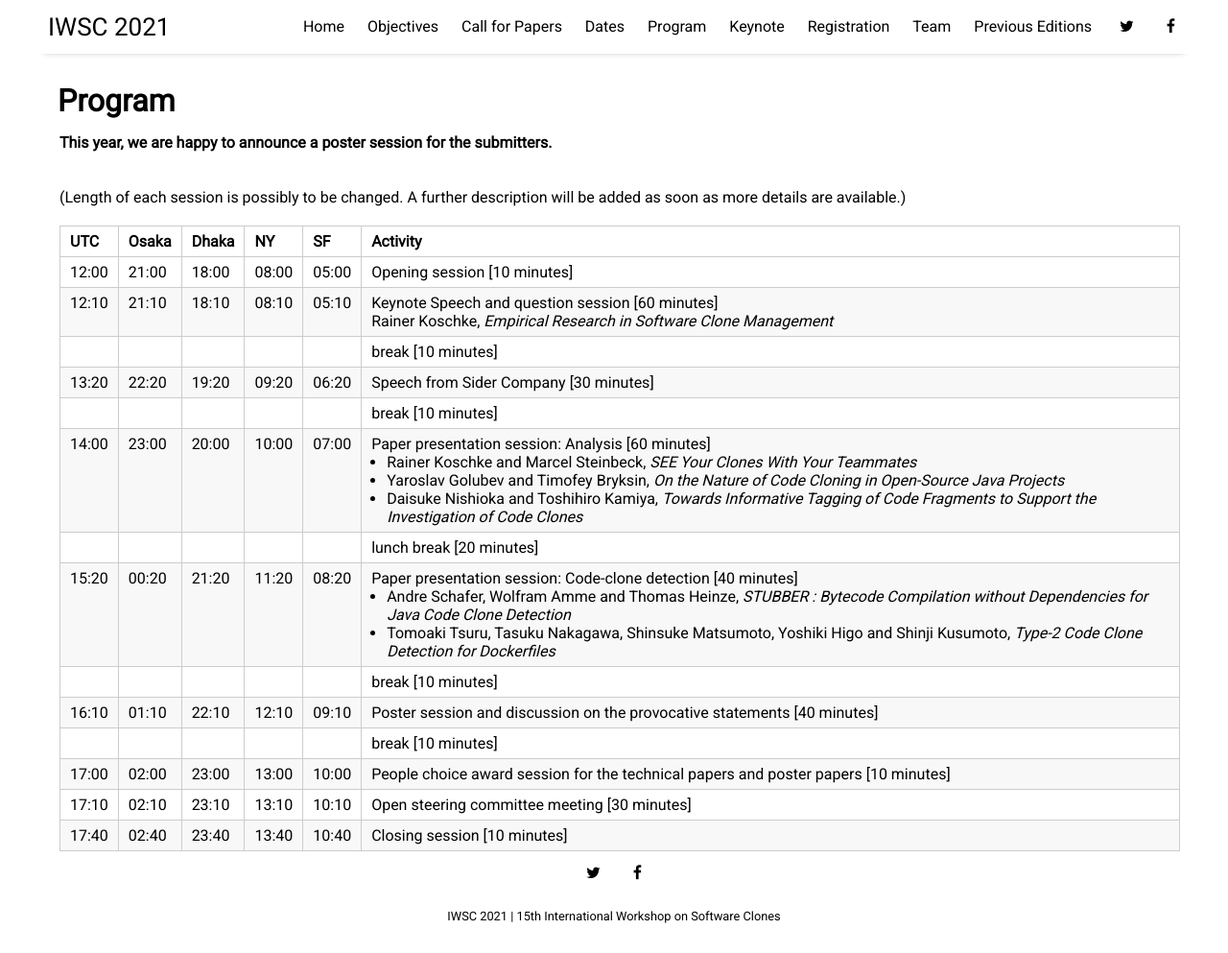
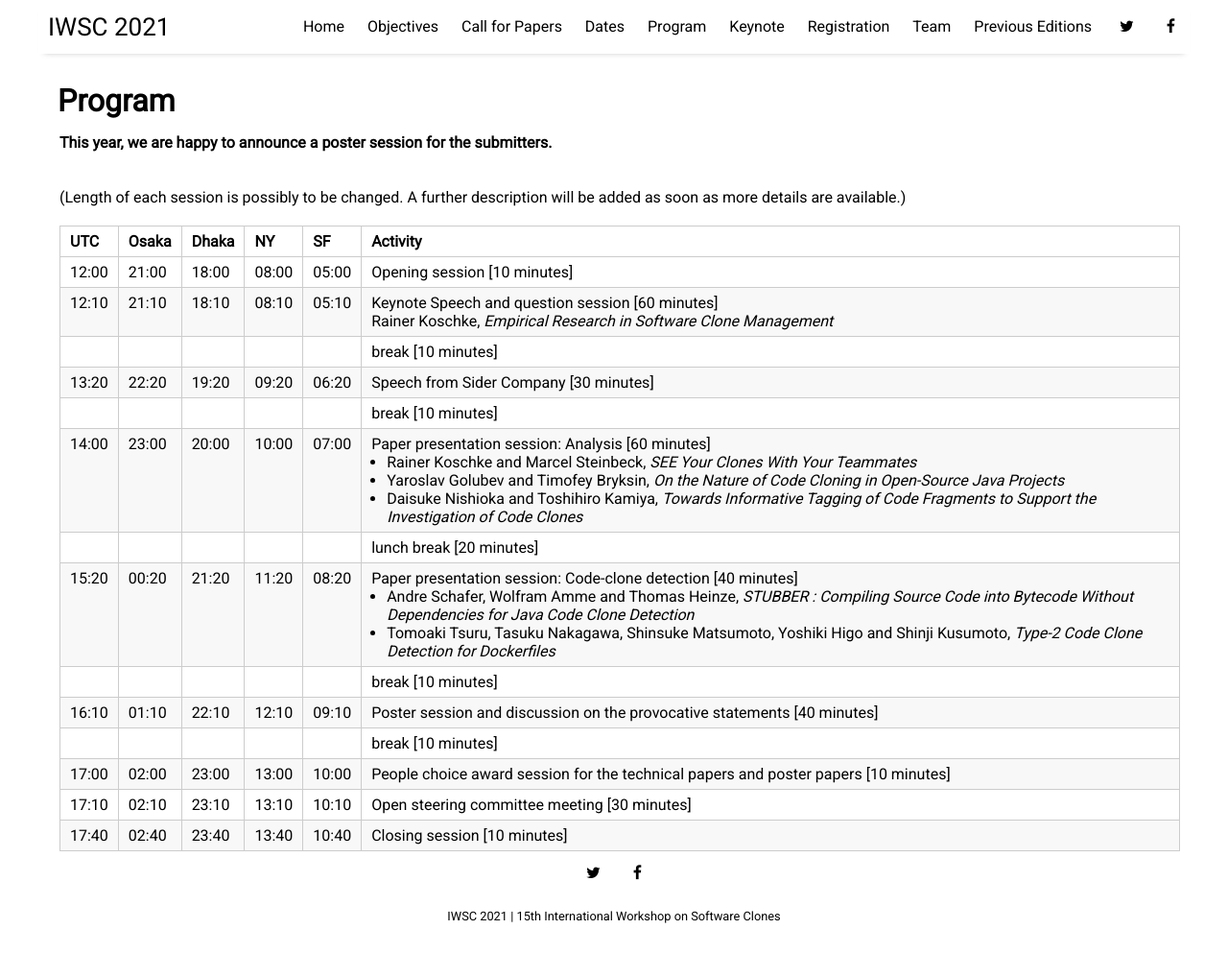
Before and after one commit to iwsc2023/iwsc2023.github.io, a Jekyll site: the page built from pages/program.html, in a window 1280 px wide and 993 px high. Shown: the whole window at 96% size. Built offline with Jekyll 4.4.1, drawn with Linux system fonts in a browser that asks for light colours; nearby versions of some CDN libraries.

Commit message:
update: modified a title of a paper

```diff
--- a/gen_session_table.py
+++ b/gen_session_table.py
@@ -13,7 +13,7 @@ Speech from Sider Company [30 minutes]
 break [10 minutes]
 Paper presentation session: Analysis [60 minutes]<ul><li>Rainer Koschke and Marcel Steinbeck, <i>SEE Your Clones With Your Teammates</i></li><li>Yaroslav Golubev and Timofey Bryksin, <i>On the Nature of Code Cloning in Open-Source Java Projects</i></li><li>Daisuke Nishioka and Toshihiro Kamiya, <i>Towards Informative Tagging of Code Fragments to Support the Investigation of Code Clones</i></li></ul>
 lunch break [20 minutes]
-Paper presentation session: Code-clone detection [40 minutes]<ul><li>Andre Schafer, Wolfram Amme and Thomas Heinze, <i>STUBBER : Bytecode Compilation without Dependencies for Java Code Clone Detection</i></li><li>Tomoaki Tsuru, Tasuku Nakagawa, Shinsuke Matsumoto, Yoshiki Higo and Shinji Kusumoto, <i>Type-2 Code Clone Detection for Dockerfiles</i></li></ul>
+Paper presentation session: Code-clone detection [40 minutes]<ul><li>Andre Schafer, Wolfram Amme and Thomas Heinze, <i>STUBBER : Compiling Source Code into Bytecode Without Dependencies for Java Code Clone Detection</i></li><li>Tomoaki Tsuru, Tasuku Nakagawa, Shinsuke Matsumoto, Yoshiki Higo and Shinji Kusumoto, <i>Type-2 Code Clone Detection for Dockerfiles</i></li></ul>
 break [10 minutes]
 Poster session and discussion on the provocative statements [40 minutes]
 break [10 minutes]
--- a/pages/program.html
+++ b/pages/program.html
@@ -126,7 +126,7 @@ table tr th :last-child, table tr td :last-child {
 <td>21:20</td>
 <td>11:20</td>
 <td>08:20</td>
-<td>Paper presentation session: Code-clone detection [40 minutes] <ul><li>Andre Schafer, Wolfram Amme and Thomas Heinze, <i>STUBBER : Bytecode Compilation without Dependencies for Java Code Clone Detection</i></li><li>Tomoaki Tsuru, Tasuku Nakagawa, Shinsuke Matsumoto, Yoshiki Higo and Shinji Kusumoto, <i>Type-2 Code Clone Detection for Dockerfiles</i></li></ul></td>
+<td>Paper presentation session: Code-clone detection [40 minutes] <ul><li>Andre Schafer, Wolfram Amme and Thomas Heinze, <i>STUBBER : Compiling Source Code into Bytecode Without Dependencies for Java Code Clone Detection</i></li><li>Tomoaki Tsuru, Tasuku Nakagawa, Shinsuke Matsumoto, Yoshiki Higo and Shinji Kusumoto, <i>Type-2 Code Clone Detection for Dockerfiles</i></li></ul></td>
 </tr>
 <tr>
 <td></td>
```
